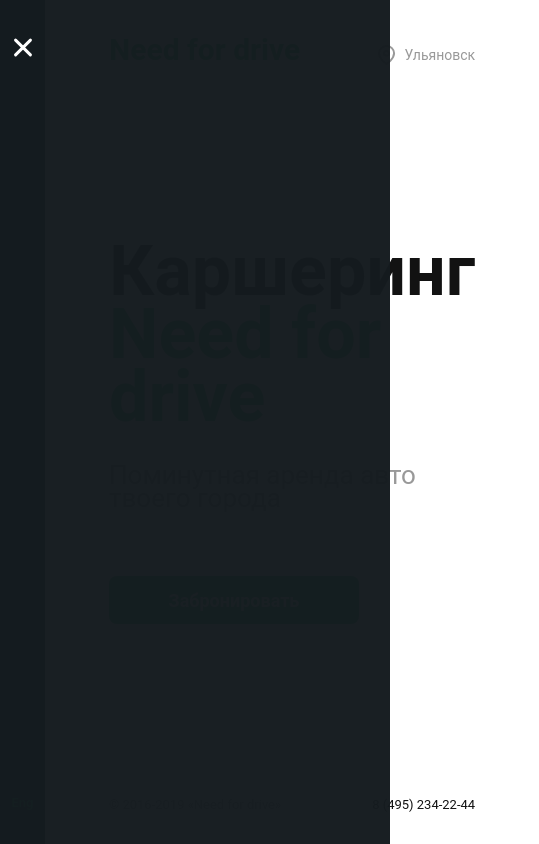
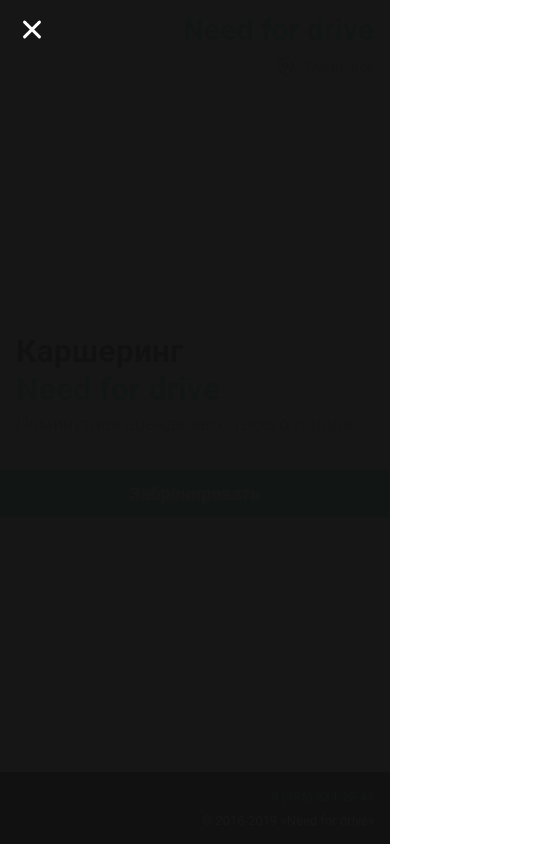
Before and after one commit to chackydude/Need-For-Drive, a Vue app in the folder need-for-drive/: page / in a window 390 px wide. Both pictures are taken after a click on the element 22 px from the left and 47 px from the top of the page. Shown: the whole page, 539 px wide, since content can reach past the window. Built offline with nearby package versions, Linux system fonts and the light colour scheme.

Commit message:
added adaptive layout for tablets and mobile

```diff
--- /dev/null
+++ b/need-for-drive/src/components/Menu.vue
@@ -0,0 +1,158 @@
+<template>
+  <div>
+    <div
+      class="side-bar__menu-wrapper menu-wrapper"
+      v-on:click="isActive = !isActive"
+    >
+      <div
+        class="menu-wrapper__hamburger-menu hamburger-menu"
+        v-bind:class="{ 'hamburger-menu--active': isActive }"
+      ></div>
+    </div>
+    <div class="nav-bar" v-bind:class="{ 'nav-bar--active': isActive }">
+      <div class="nav-bar__links links">
+        <div class="links__pages">
+          <!--          <a href="">ПАРКОВКА</a>-->
+          <!--          <a href="">СТРАХОВАНИЕ</a>-->
+          <!--          <a href="">БЕНЗИН</a>-->
+          <!--          <a href="">ОБСЛУЖИВАНИЕ</a>-->
+        </div>
+        <div class="links__social-media"></div>
+      </div>
+    </div>
+  </div>
+</template>
+
+<script>
+export default {
+  name: "Menu",
+  data() {
+    return {
+      isActive: false
+    };
+  }
+};
+</script>
+
+<style lang="scss">
+@import "public/css/variables";
+$bar-width: 24px;
+$bar-height: 3px;
+$bar-spacing: 8px;
+$bar-border-rad: 2px;
+$bar-color-light: #fff;
+$bar-color-dark: #000;
+
+.side-bar__menu-wrapper {
+  cursor: pointer;
+  margin-left: auto;
+  margin-right: auto;
+}
+
+.menu-wrapper {
+  position: absolute;
+  top: 40px;
+  left: 20px;
+  z-index: 2;
+  cursor: pointer;
+  width: $bar-width;
+  height: $bar-height + $bar-spacing * 2;
+}
+
+.hamburger-menu,
+.hamburger-menu:after,
+.hamburger-menu:before {
+  width: $bar-width;
+  height: $bar-height;
+  border-radius: $bar-border-rad;
+}
+
+.hamburger-menu {
+  transform: translateY($bar-spacing);
+  background: $bar-color-light;
+  transition: all 0ms 300ms;
+
+  &.hamburger-menu--active {
+    background: rgba(255, 255, 255, 0);
+  }
+}
+
+.hamburger-menu:before {
+  content: "";
+  position: absolute;
+  left: 0;
+  bottom: $bar-spacing;
+  background: $bar-color-light;
+  transition: bottom 300ms 300ms cubic-bezier(0.23, 1, 0.32, 1),
+    transform 300ms cubic-bezier(0.23, 1, 0.32, 1);
+}
+
+.hamburger-menu:after {
+  content: "";
+  position: absolute;
+  left: 0;
+  top: $bar-spacing;
+  background: $bar-color-light;
+  transition: top 300ms 300ms cubic-bezier(0.23, 1, 0.32, 1),
+    transform 300ms cubic-bezier(0.23, 1, 0.32, 1);
+}
+
+.hamburger-menu.hamburger-menu--active:after {
+  top: 0;
+  transform: rotate(45deg);
+  transition: top 300ms cubic-bezier(0.23, 1, 0.32, 1),
+    transform 300ms 300ms cubic-bezier(0.23, 1, 0.32, 1);
+}
+
+.hamburger-menu.hamburger-menu--active:before {
+  bottom: 0;
+  transform: rotate(-45deg);
+  transition: bottom 300ms cubic-bezier(0.23, 1, 0.32, 1),
+    transform 300ms 300ms cubic-bezier(0.23, 1, 0.32, 1);
+}
+
+.nav-bar {
+  position: fixed;
+  top: 0;
+  left: 0;
+  background-color: #151b1f;
+  height: 100vh;
+  width: 100vw;
+  display: none;
+}
+
+.nav-bar--active {
+  z-index: 1;
+  display: block;
+  opacity: 0.98;
+  animation: menu 0.1s;
+}
+
+@keyframes menu {
+  0% { opacity: 0; }
+  100% { opacity: 0.9; }
+}
+
+.nav-bar__links {
+  height: 100vh;
+  background-color: $black-color;
+}
+
+@media (max-width: 768px) {
+  .menu-wrapper {
+    top: 20px;
+  }
+
+  .hamburger-menu,
+  .hamburger-menu:after,
+  .hamburger-menu:before {
+    background: $bar-color-dark;
+  }
+
+  .hamburger-menu--active,
+  .hamburger-menu--active:after,
+  .hamburger-menu--active:before {
+    background: $bar-color-light;
+  }
+}
+</style>
--- a/need-for-drive/src/components/PageSlider.vue
+++ b/need-for-drive/src/components/PageSlider.vue
@@ -67,5 +67,6 @@
 <style scoped lang="scss">
 .slider {
   z-index: 0;
+  color: #fff;
 }
 </style>
--- a/need-for-drive/src/components/SideBar.vue
+++ b/need-for-drive/src/components/SideBar.vue
@@ -1,29 +1,17 @@
 <template>
   <div class="side-bar">
-    <div
-      class="side-bar__menu-wrapper menu-wrapper"
-      v-on:click="isActive = !isActive"
-    >
-      <div
-        class="menu-wrapper__hamburger-menu hamburger-menu"
-        v-bind:class="{ 'hamburger-menu--active': isActive }"
-      ></div>
-    </div>
+    <Menu />
     <button class="side-bar__lang-button">
       Eng
     </button>
-    <div class="nav-bar" v-bind:class="{ 'nav-bar--active': isActive }"></div>
   </div>
 </template>
 
 <script>
+import Menu from "./Menu";
 export default {
   name: "SideBar",
-  data() {
-    return {
-      isActive: false
-    };
-  }
+  components: {Menu},
 };
 </script>
 
@@ -63,25 +51,4 @@
     color: $main-accent-color;
   }
 }
-
-.nav-bar {
-  z-index: 1;
-  position: absolute;
-  top: 0;
-  left: 0;
-  background-color: #151b1f;
-  height: 100vh;
-  width: 100vw;
-  display: none;
-}
-
-.nav-bar--active {
-  display: block;
-  opacity: 0.98;
-}
-
-/*@keyframes menu {*/
-/*  0% { opacity: 0; }*/
-/*  100% { opacity: 0.9; }*/
-/*}*/
 </style>
--- a/need-for-drive/src/views/Main.vue
+++ b/need-for-drive/src/views/Main.vue
@@ -1,5 +1,6 @@
 <template>
   <div class="page-wrapper">
+    <Menu class="page-wrapper__mobile-menu"/>
     <SideBar class="page-wrapper__sidebar" />
     <div class="page-wrapper__main main">
       <header class="main__header header">
@@ -35,10 +36,12 @@
 <script>
 import SideBar from "../components/SideBar";
 import PageSlider from "../components/PageSlider";
+import Menu from "../components/Menu";
 
 export default {
   name: "Main",
   components: {
+    Menu,
     SideBar,
     PageSlider
   }
@@ -144,7 +147,10 @@
   background-color: $black-color;
   height: 100vh;
   flex: 1 0 40%;
-  color: #fff;
+}
+
+.mobile-menu {
+  display: none;
 }
 
 @media (max-width: 1024px) {
@@ -152,4 +158,72 @@
     display: none;
   }
 }
+
+@media (max-width: 768px) {
+  .side-bar {
+    display: none;
+  }
+
+  .main {
+    height: 100vh;
+  }
+
+  .page-wrapper__mobile-menu {
+    display: block;
+  }
+
+  .main {
+    padding: 12px 0 0 0;
+  }
+
+  .header {
+    flex-direction: column;
+    align-items: flex-end;
+    padding: 0 16px 0 16px;
+  }
+
+  .title {
+    padding: 0 16px 0 16px;
+  }
+
+  .welcome-area__title {
+    line-height: normal;
+  }
+
+  .title__first-phrase {
+    font-size: 32px;
+  }
+
+  .title__second-phrase {
+    font-size: 32px;
+  }
+
+  .title__description {
+    font-size: 18px;
+    margin-top: 5px;
+  }
+
+  .welcome-area__button {
+    margin-top: 35px;
+    width: 100%;
+    border-radius: 0;
+  }
+
+  .footer {
+    padding: 12px 16px 12px 16px;
+    flex-direction: column-reverse;
+    align-items: flex-end;
+    justify-content: space-around;
+    min-height: 72px;
+    background: $black-color;
+  }
+
+  .footer__telephone {
+    color: $main-accent-color;
+  }
+
+  .footer__copyright {
+    color: #fff;
+  }
+}
 </style>
```
